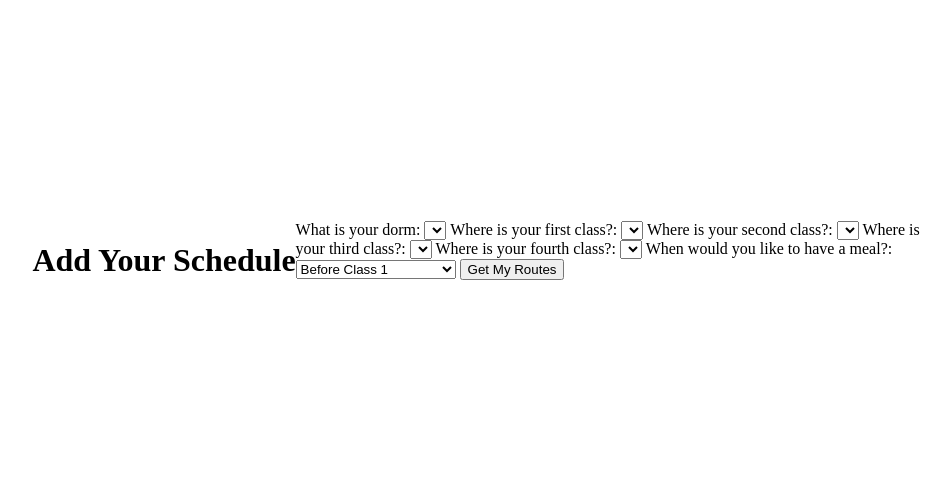
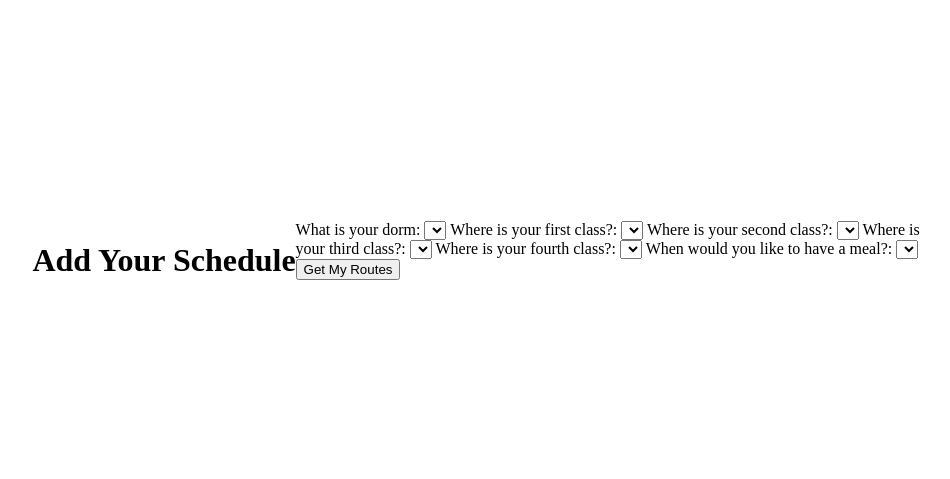
Before and after one commit to pranavik24/Map_CMU, a Flask app: page /enterClasses in a window 1280 px wide. Shown: the part 229-708 px from the top of the page, without its empty margins (160-1110 px from the left). Run offline with Flask 3, Linux system fonts and the light colour scheme; lists and menus that the app fills with data are empty.

Commit message:
fix mealTimes and add it to states list

```diff
--- a/app.py
+++ b/app.py
@@ -10,7 +10,8 @@ def index_page():  # put home applications's code here
     buildings = ["Gates-Hillman", "Newell-Simon", "Wean", "Scott", "Hamerschlag", "Scaife", "ANSYS", "Porter", "Baker",
                 "Hunt Library", "College of Fine Arts", "Posner", "Hall of the Arts", "Margaret Morrison",
                 "Cohon University Center", "Purnell Center for the Arts", "Tepper", "Mellon Institute", "Doherty"]
-    return render_template('index.html', buildings=buildings, dorms = dorms)
+    mealTimes = ["Before Class 1", "Between Class 1 and 2", "Between Class 2 and 3", "Between Class 3 and 4","After Class 4"]
+    return render_template('index.html', buildings=buildings, dorms = dorms, mealTimes = mealTimes)
 
 @app.route('/route', methods=['POST'])
 def route_page():  # put route applications's code here
@@ -42,13 +43,20 @@ def route_page():  # put route applications's code here
                         "Tepper": "TEP",
                         "Mellon Institute": "MI",
                         "Doherty": "DH"}
+    mealTimeDict = {"Before Class 1": 1,
+                    "Between Class 1 and 2":2,
+                    "Between Class 2 and 3":3,
+                    "Between Class 3 and 4":4,
+                    "After Class 4":5,
+                    }
+    whenMeal = mealTimeDict.get(request.form["mealTime"])
     states.append(dormsShort.get(request.form["dorms"]))
     states.append(buildingsShort.get(request.form["class1"]))
     states.append(buildingsShort.get(request.form["class2"]))
     states.append(buildingsShort.get(request.form["class3"]))
     states.append(buildingsShort.get(request.form["class4"]))
+    states.insert(whenMeal, "MEAL")
     print(states)
-    whenMeal = request.form["mealTime"]
 
     return render_template('route.html')
 
--- a/templates/index.html
+++ b/templates/index.html
@@ -50,11 +50,9 @@
     </select>
     <label for="cars">When would you like to have a meal?:</label>
     <select name="mealTime" id="mealTime">
-        <option name="mealType" value="one-two">Before Class 1</option>
-        <option name="mealType" value="one-two">Between Class 1 and 2</option>
-        <option name="mealType" value="one-two">Between Class 2 and 3</option>
-        <option name="mealType" value="one-two">Between Class 3 and 4</option>
-        <option name="mealType" value="one-two">After Class 4</option>
+        {% for m in mealTimes %}
+            <option name="mealType" value="{{m}}">{{m}}</option>
+         {% endfor %}
     </select>
     <button class="confirmBtn"  type="submit">Get My Routes</button>
 </form>
```
